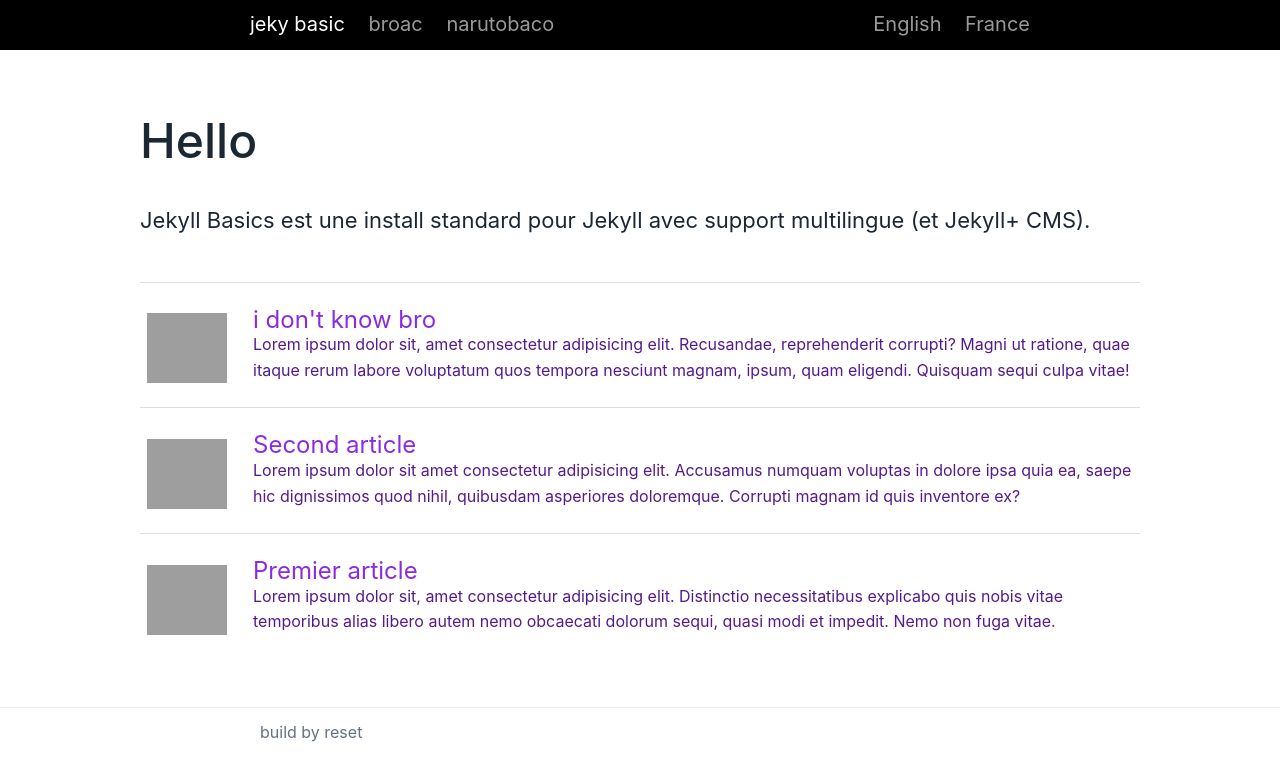
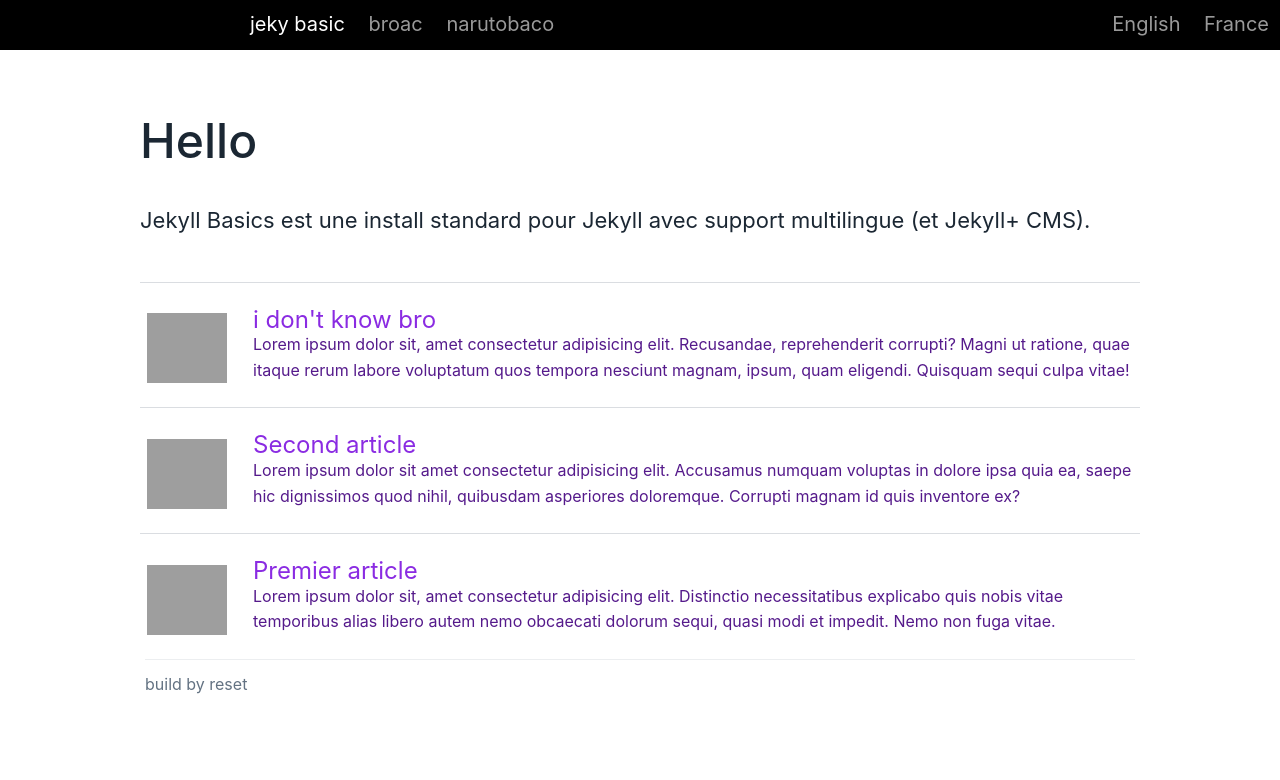
Before and after one commit to Theson1011/idontknow, a plain HTML site: page index.html in a window 1280 px wide. Drawn offline with Linux system fonts and the light colour scheme; grey boxes are pictures that could not be loaded.

Commit message:
third commit

```diff
--- a/lmao.css
+++ b/lmao.css
@@ -49,7 +49,10 @@ table {
     margin-bottom: 48px;
     text-align: right;
     line-height: 160%;
+
 }
+
+
 
 #header .con {
     padding-bottom: 12px;
@@ -74,6 +77,7 @@ table {
     text-decoration: none
 }
 
+
 #header .links {
     float: left
 }
@@ -97,6 +101,11 @@ h1 {
     margin: 0 0 24px
 }
 
+.menu{
+    width: 1019px;
+    margin: 0 auto;
+
+}
 #xxx{
 
     vertical-align: inherit;
@@ -148,7 +157,13 @@ ul :hover {
 }
 
 
-footer small{
-   width: 936px;
+/* footer small{
+
    margin: 260px;
+
+} */
+
+#footer{
+    width: 990px;
+    margin: 0 auto;
 }
```
